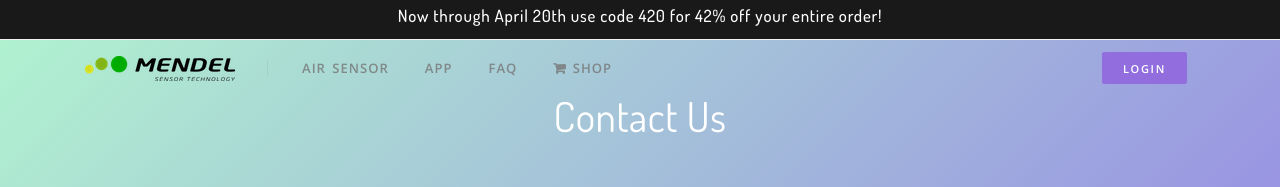
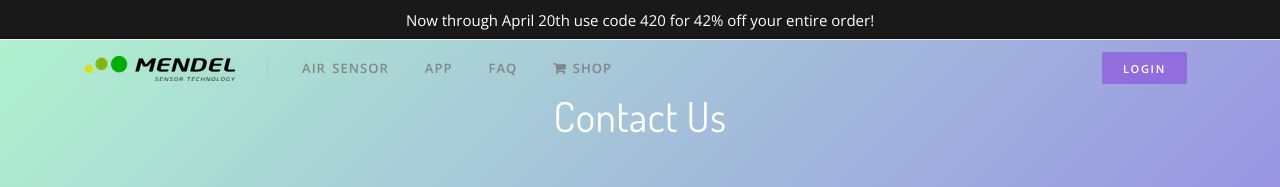
Before and after one commit to mendelsensors/marketing_page, a Jekyll site: the page built from contact/index.html, in a window 1280 px wide. Shown: the top 187 px of the page. Built offline with Jekyll 4.4.1, drawn with Linux system fonts in a browser that asks for light colours; comment, search, counter and statistics services are not loaded.

Commit message:
ok, just getting rid fo headers in topbar, should solve this

```diff
--- a/_layouts/default.html
+++ b/_layouts/default.html
@@ -41,7 +41,7 @@
       <div class="container">
         <!-- first div is left align, second is centered, third is right aligned...-->
         <div></div>
-        <div><h6 style="color:white;">Now through April 20th use code 420 for 42% off your entire order!</h6></div>
+        <div style="color:white;">Now through April 20th use code 420 for 42% off your entire order!</div>
         <div></div>
       </div>
     </section>
```
